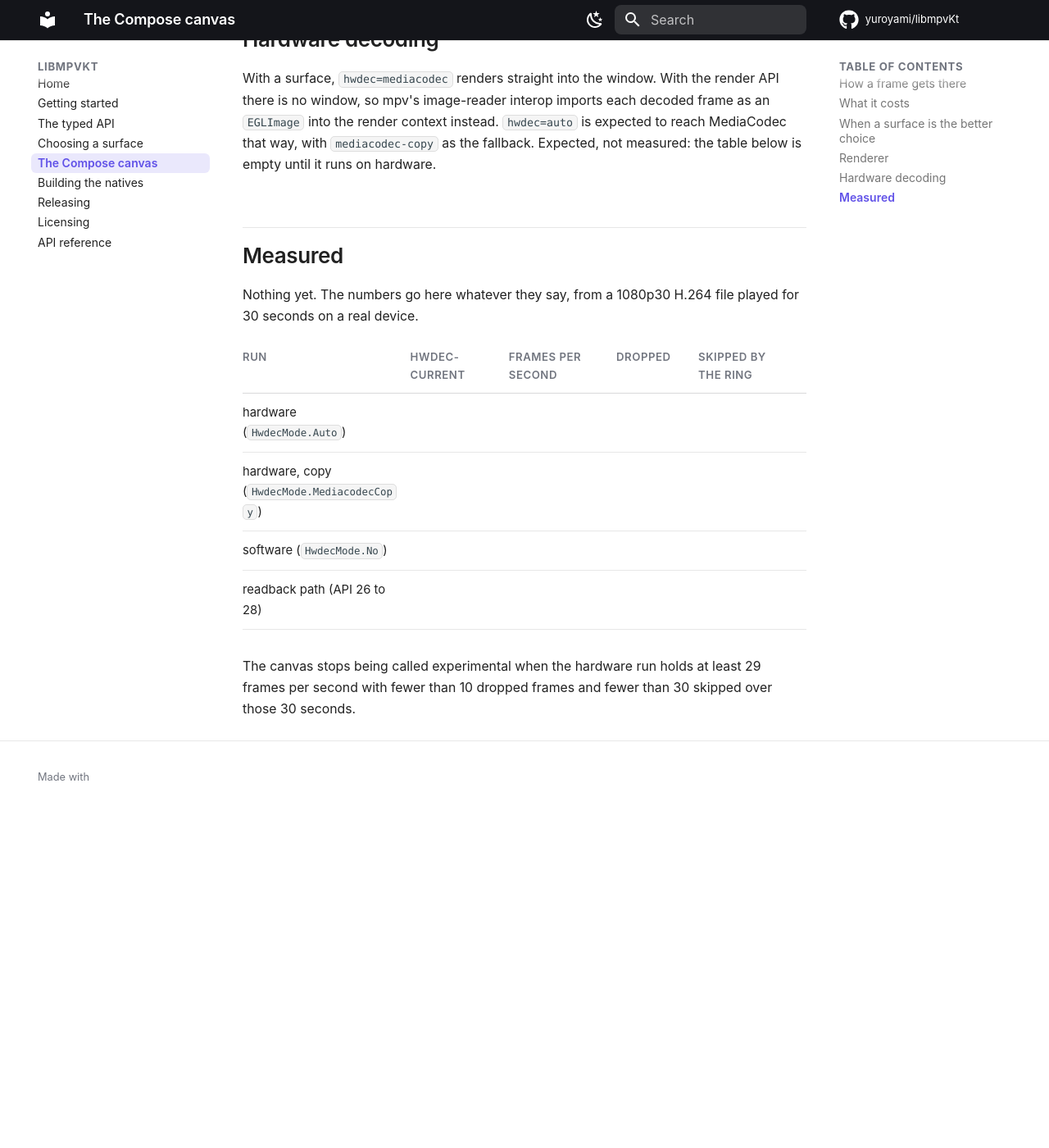
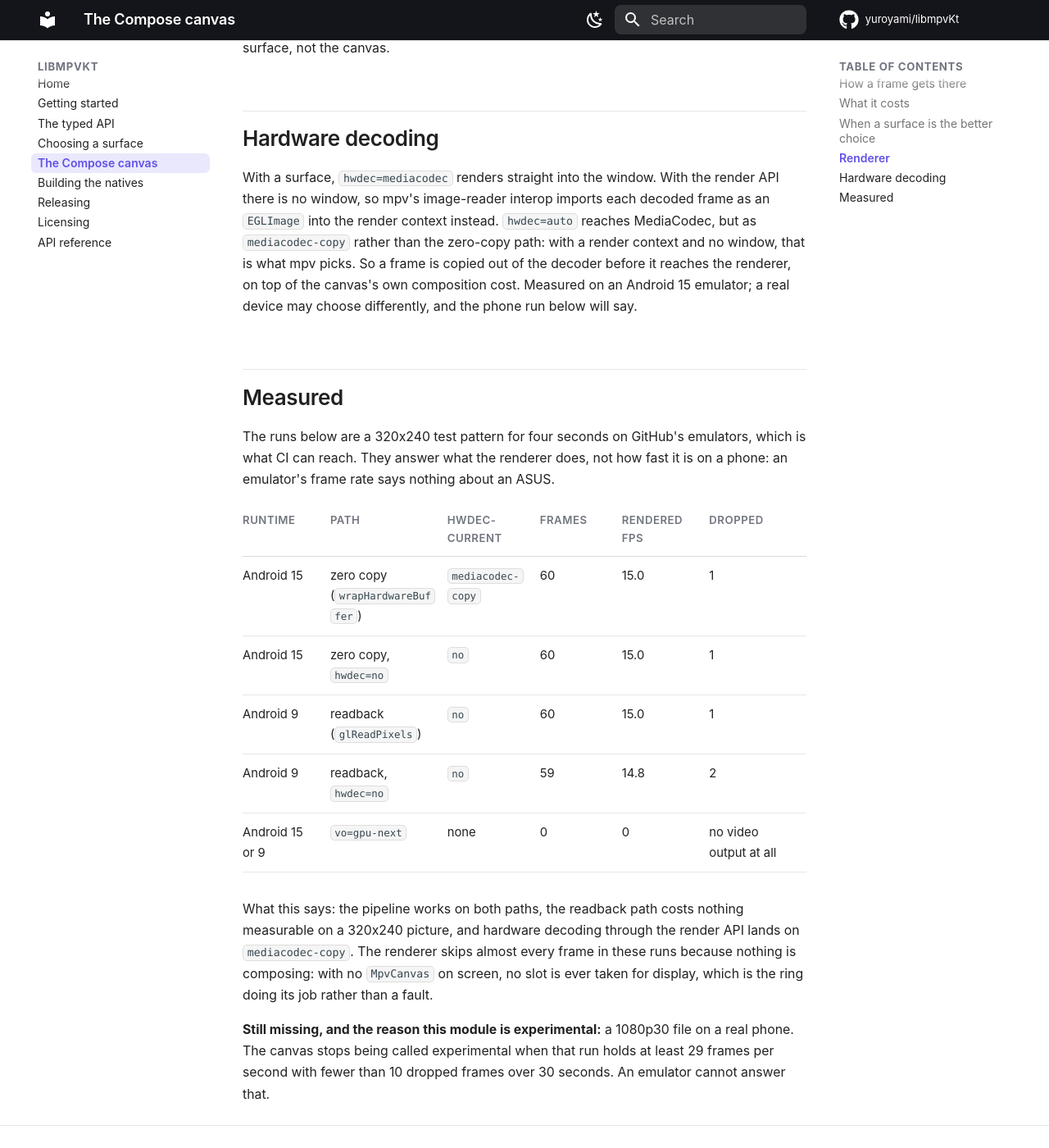
Before and after one commit to yuroyami/libmpvKt, an MkDocs documentation site: the page built from docs/compose-canvas.md, in a window 1280 px wide and 1400 px high, scrolled down 1748 px. Shown: the whole window at 82% size. Built offline with MkDocs 1.6.1 and Material for MkDocs 9.7.7, drawn with Linux system fonts in a browser that asks for light colours; comment, search, counter and statistics services are not loaded; before the commit the page ends 2718 px from its top, so only the background shows below that; some of the changed text lies outside the part shown.

Commit message:
Record what the canvas renderer does, measured on two Android versions

```diff
--- a/docs/compose-canvas.md
+++ b/docs/compose-canvas.md
@@ -42,21 +42,33 @@ A full-screen player that draws nothing over the video should use `MpvView` or `
 
 ## Renderer
 
-`vo=libmpv` uses mpv's `gpu` renderer through the render API. Whether this build's `gpu-next` works the same way through it has not been measured yet.
+`vo=libmpv` uses mpv's `gpu` renderer through the render API, and that is the only renderer the canvas has.
+
+`gpu-next` does not drive it. Asked for `vo=gpu-next` with a render context attached, mpv ends up with no video output at all (`current-vo` reads null) and not a single frame arrives. Measured on Android 15 and Android 9. If you want libplacebo's newer renderer, use a surface, not the canvas.
 
 ## Hardware decoding
 
-With a surface, `hwdec=mediacodec` renders straight into the window. With the render API there is no window, so mpv's image-reader interop imports each decoded frame as an `EGLImage` into the render context instead. `hwdec=auto` is expected to reach MediaCodec that way, with `mediacodec-copy` as the fallback. Expected, not measured: the table below is empty until it runs on hardware.
+With a surface, `hwdec=mediacodec` renders straight into the window. With the render API there is no window, so mpv's image-reader interop imports each decoded frame as an `EGLImage` into the render context instead. `hwdec=auto` reaches MediaCodec, but as `mediacodec-copy` rather than the zero-copy path: with a render context and no window, that is what mpv picks. So a frame is copied out of the decoder before it reaches the renderer, on top of the canvas's own composition cost. Measured on an Android 15 emulator; a real device may choose differently, and the phone run below will say.
 
 ## Measured
 
-Nothing yet. The numbers go here whatever they say, from a 1080p30 H.264 file played for 30 seconds on a real device.
+The runs below are a 320x240 test pattern for four seconds on GitHub's emulators, which is what
+CI can reach. They answer what the renderer does, not how fast it is on a phone: an emulator's
+frame rate says nothing about an ASUS.
 
-| Run | hwdec-current | Frames per second | Dropped | Skipped by the ring |
-|---|---|---|---|---|
-| hardware (`HwdecMode.Auto`) | | | | |
-| hardware, copy (`HwdecMode.MediacodecCopy`) | | | | |
-| software (`HwdecMode.No`) | | | | |
-| readback path (API 26 to 28) | | | | |
+| Runtime | Path | hwdec-current | Frames | Rendered fps | Dropped |
+|---|---|---|---|---|---|
+| Android 15 | zero copy (`wrapHardwareBuffer`) | `mediacodec-copy` | 60 | 15.0 | 1 |
+| Android 15 | zero copy, `hwdec=no` | `no` | 60 | 15.0 | 1 |
+| Android 9 | readback (`glReadPixels`) | `no` | 60 | 15.0 | 1 |
+| Android 9 | readback, `hwdec=no` | `no` | 59 | 14.8 | 2 |
+| Android 15 or 9 | `vo=gpu-next` | none | 0 | 0 | no video output at all |
 
-The canvas stops being called experimental when the hardware run holds at least 29 frames per second with fewer than 10 dropped frames and fewer than 30 skipped over those 30 seconds.
+What this says: the pipeline works on both paths, the readback path costs nothing measurable on a
+320x240 picture, and hardware decoding through the render API lands on `mediacodec-copy`. The
+renderer skips almost every frame in these runs because nothing is composing: with no `MpvCanvas`
+on screen, no slot is ever taken for display, which is the ring doing its job rather than a fault.
+
+**Still missing, and the reason this module is experimental:** a 1080p30 file on a real phone. The
+canvas stops being called experimental when that run holds at least 29 frames per second with
+fewer than 10 dropped frames over 30 seconds. An emulator cannot answer that.
```
Also changed, not shown: CHANGELOG.md (+1 -1 lines), CLAUDE.md (+5 -0 lines).
